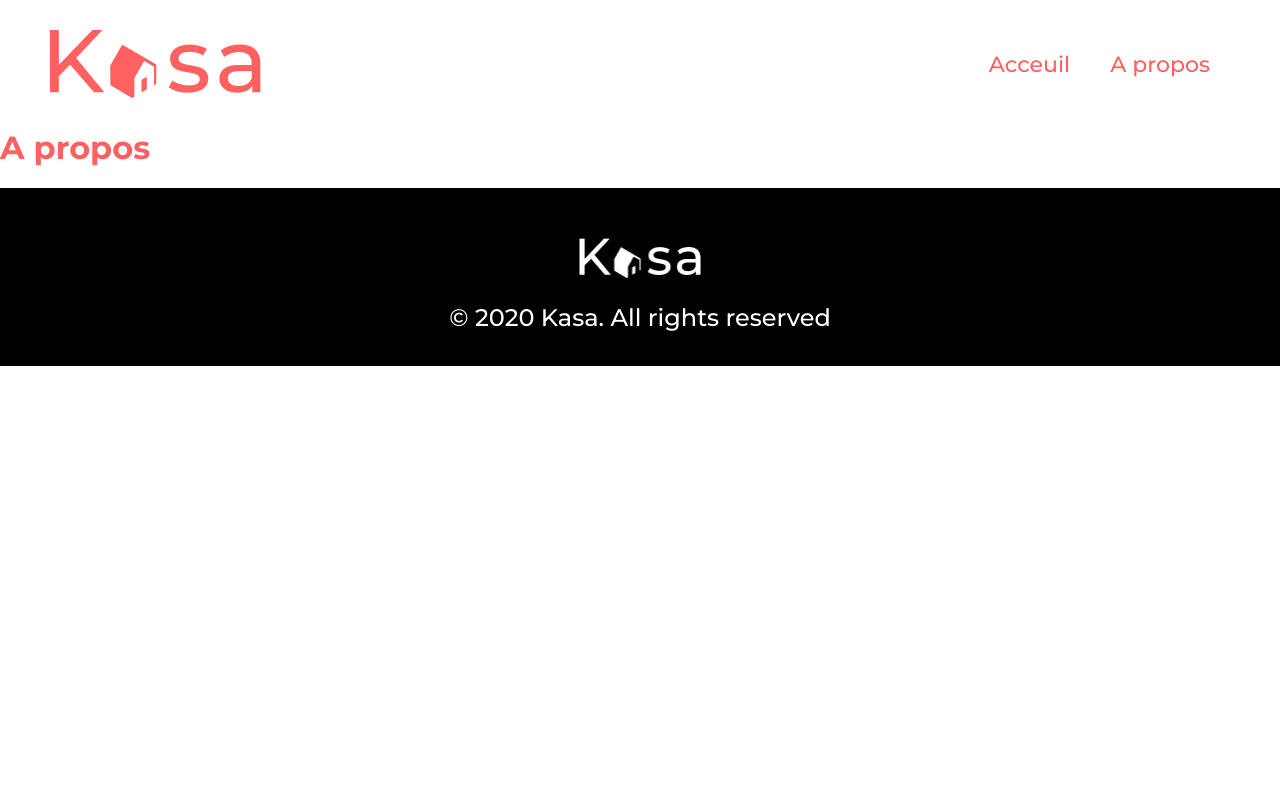
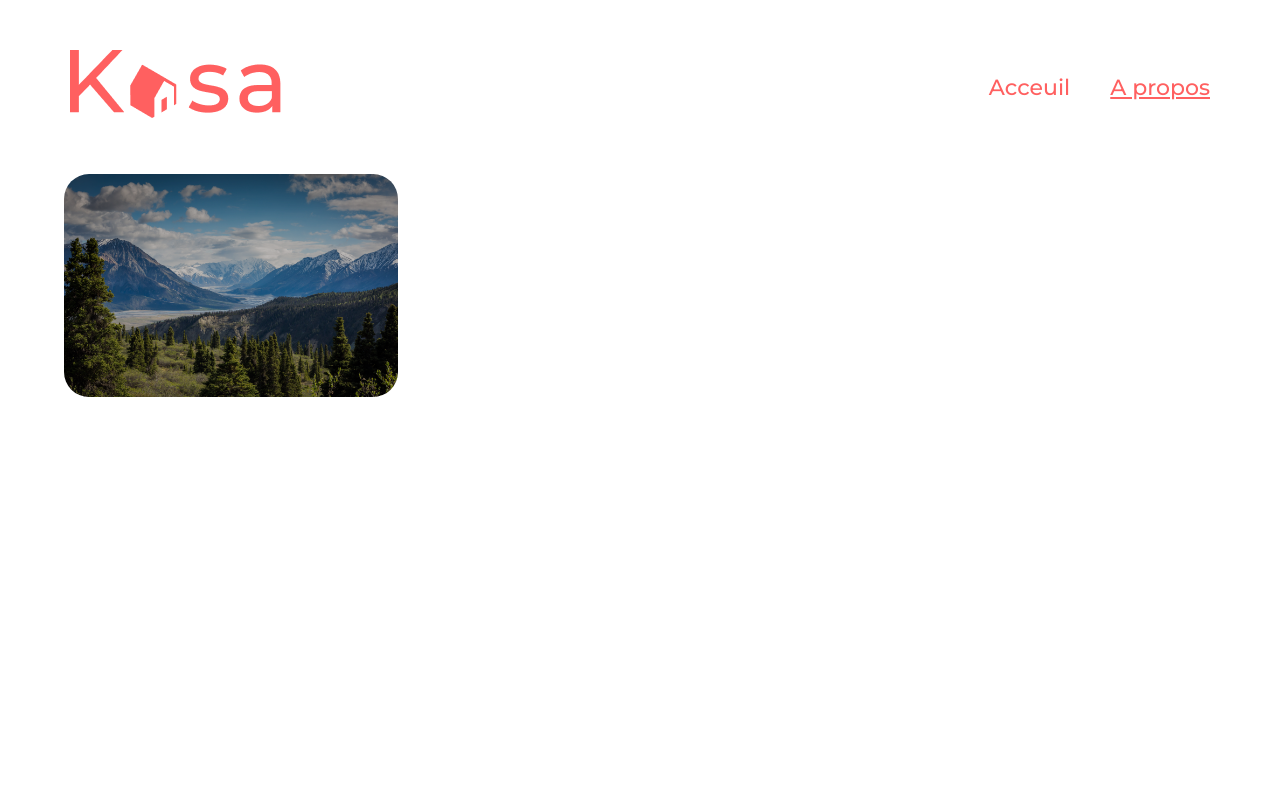
Before and after one commit to Lisley88/Projet_kasa, a React (Create React App) app: page /Apropos in a window 1280 px wide. Shown: the top 800 px of the page. Built offline with nearby package versions, Linux system fonts and the light colour scheme.

Commit message:
Changement de Link à NavLink

```diff
--- a/src/components/Header.jsx
+++ b/src/components/Header.jsx
@@ -1,14 +1,16 @@
-import { Link } from 'react-router-dom';
+import { NavLink } from 'react-router-dom';
 import Logo  from '../images/logo.png';
 import '../styles/Header.css'
 
 function Header() {
     return (
         <nav>
-             <img src={Logo} alt='logo' />
+            <NavLink to='/'>
+                <img src={Logo} alt='logo' />
+             </NavLink>
              <div>
-                  <Link to='/'>Acceuil</Link>
-                  <Link to='/Apropos'>A propos</Link>
+                  <NavLink to='/'>Acceuil</NavLink>
+                  <NavLink to='/Apropos'>A propos</NavLink>
              </div>
         </nav>
     )
--- a/src/pages/Apropos/index.jsx
+++ b/src/pages/Apropos/index.jsx
@@ -1,5 +1,12 @@
+import Banner from '../../components/Banner';
+
 function Apropos() {
-    return <h1>A propos</h1>
+    return (
+        <main>
+            <Banner page='about' />
+            <div></div>
+        </main>
+    )
 }
 
 export default Apropos
--- a/src/styles/Header.css
+++ b/src/styles/Header.css
@@ -17,6 +17,12 @@ body {
     padding: 20px;
     font-size: 22px;
   }
+  nav a:hover {
+    text-decoration: underline;
+  }
+  nav .active {
+    text-decoration: underline;
+  }
 
   @media (max-width: 426px) {
     nav {
```
Also changed, not shown: public/logo192.png (added).
